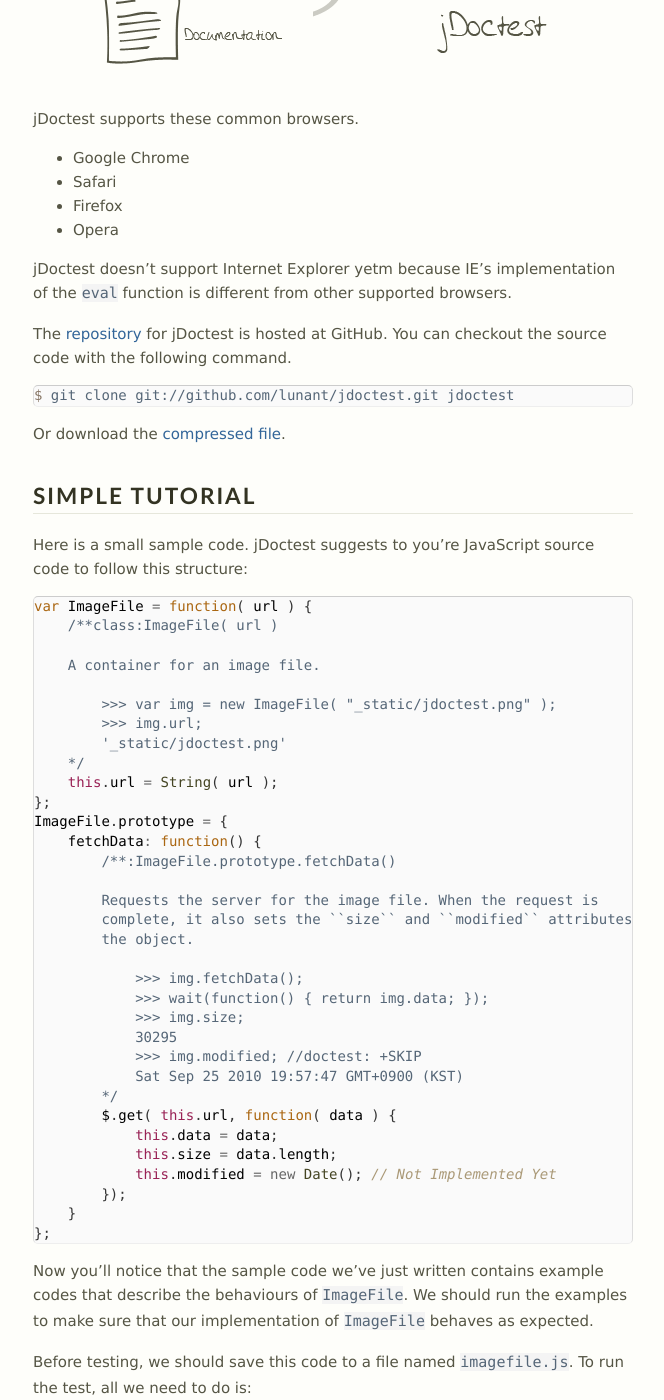
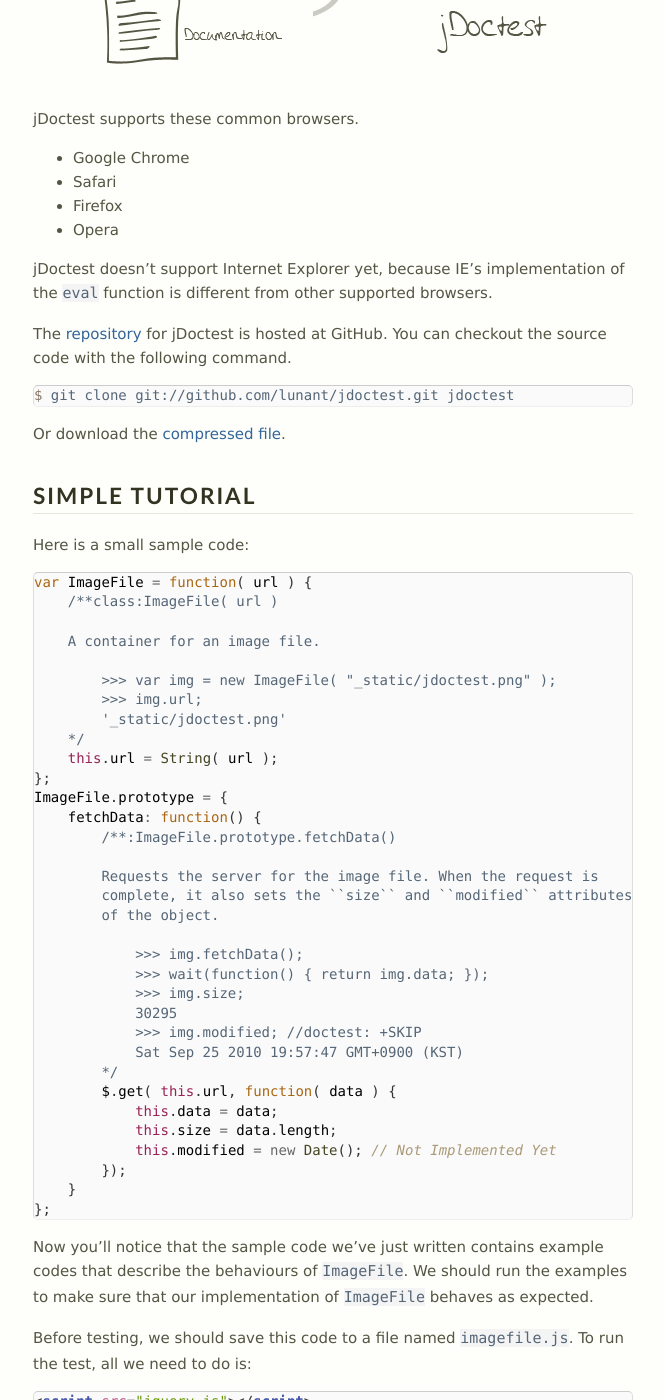
Before and after one commit to lunant/jdoctest, a Sphinx documentation site: the page built from docs/index.rst, in a window 1280 px wide and 1400 px high, scrolled down 493 px. Shown: the whole window, without its empty margins (307-971 px from the left). Built offline with Sphinx 7.4.7, drawn with Linux system fonts in a browser that asks for light colours; some of the changed text lies outside the part shown.

Commit message:
Fix the documentation.

```diff
--- a/docs/index.rst
+++ b/docs/index.rst
@@ -15,7 +15,7 @@ jDoctest supports these common browsers.
 - Firefox
 - Opera
 
-jDoctest doesn't support Internet Explorer yetm because IE's implementation of
+jDoctest doesn't support Internet Explorer yet, because IE's implementation of
 the ``eval`` function is different from other supported browsers.
 
 Getting jDoctest
@@ -40,8 +40,7 @@ How To Use
 Simple Tutorial
 ---------------
 
-Here is a small sample code. jDoctest suggests to you're JavaScript source code
-to follow this structure:
+Here is a small sample code:
 
 .. sourcecode:: js
 
@@ -61,8 +60,8 @@ to follow this structure:
             /**:ImageFile.prototype.fetchData()
 
             Requests the server for the image file. When the request is
-            complete, it also sets the ``size`` and ``modified`` attributes of
-            the object.
+            complete, it also sets the ``size`` and ``modified`` attributes
+            of the object.
 
                 >>> img.fetchData();
                 >>> wait(function() { return img.data; });
@@ -222,7 +221,7 @@ can now test using jDoctest-QUnit instead of vanilla jDoctest.
 
 .. _QUnit: http://docs.jquery.com/qunit
 
-How it works
+How It Works
 ============
 
 jDoctest examines docstrings in your source code to find testable examples.
```
Also changed, not shown: other parts of docs/index.rst (+1 -1 lines), 1 other file.
